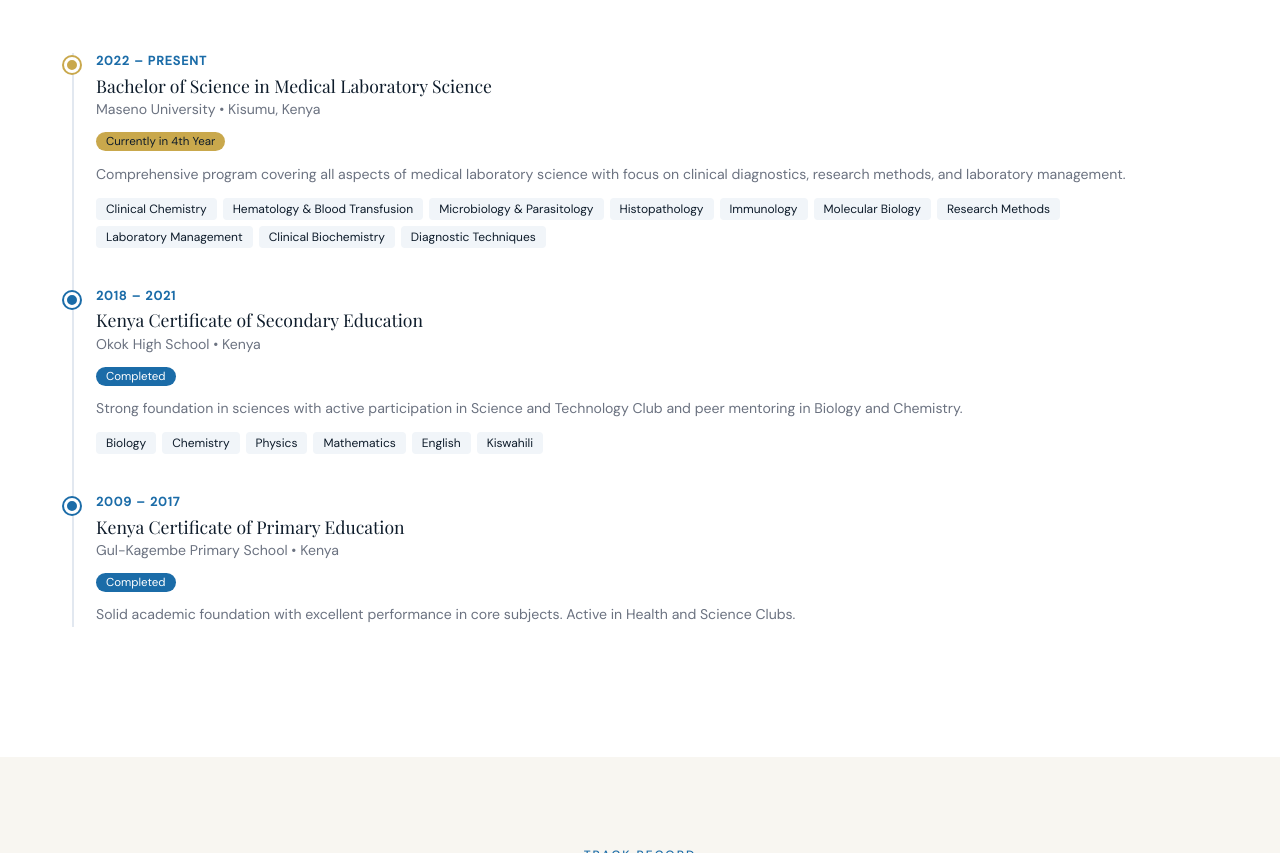
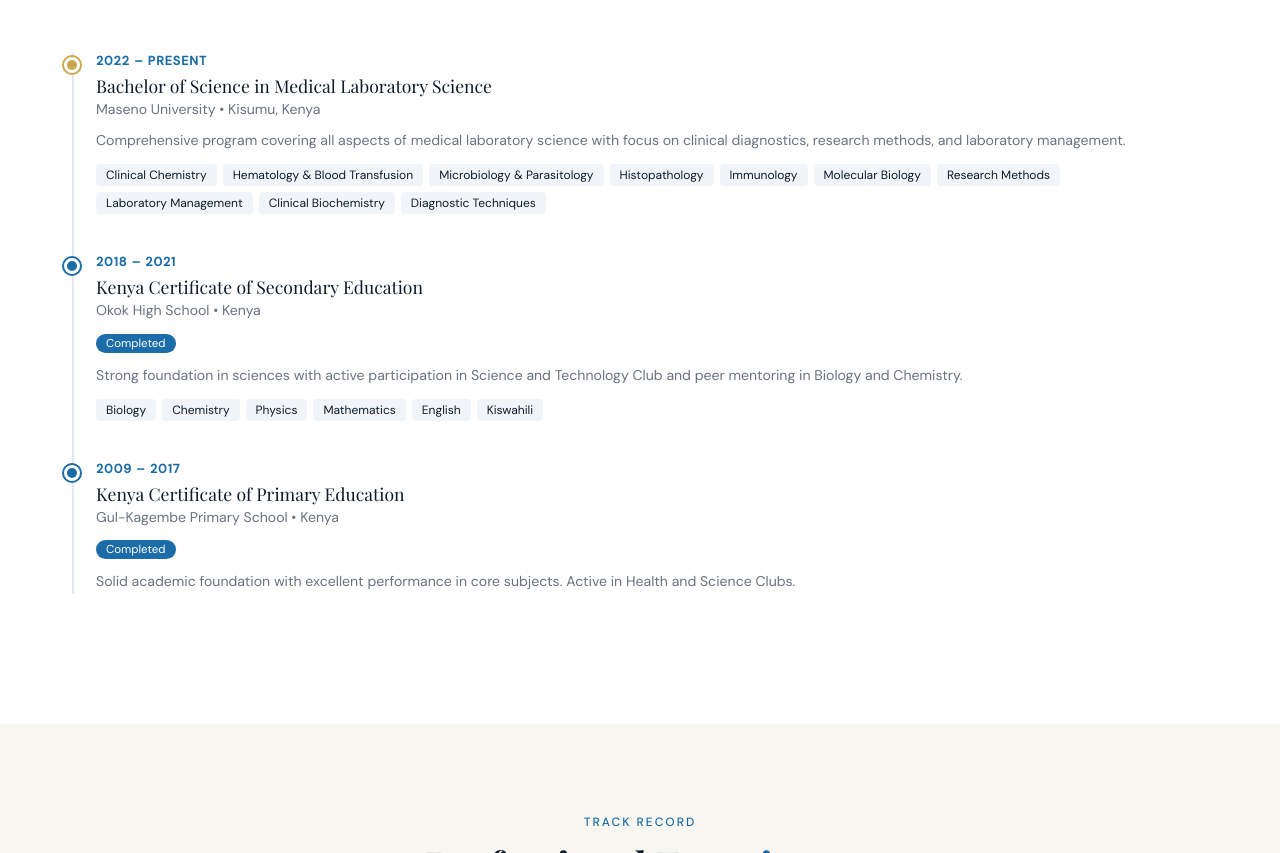
Before and after one commit to EDDIZO616/edwardomondi.github.io, a plain HTML site: page index.html in a window 1280 px wide. Shown: the part 3720-4573 px from the top of the page. Drawn offline with nearby package versions, Linux system fonts and the light colour scheme.

Commit message:
Remove current year badge from education section
Removed the badge indicating current year in education.

```diff
--- a/index.html
+++ b/index.html
@@ -450,7 +450,6 @@
       <div class="timeline-date">2022 – Present</div>
       <div class="timeline-title">Bachelor of Science in Medical Laboratory Science</div>
       <div class="timeline-org">Maseno University • Kisumu, Kenya</div>
-      <span class="timeline-badge gold">Currently in 4th Year</span>
       <p style="font-size:0.88rem;color:var(--gray);margin-bottom:0.7rem;line-height:1.7;">Comprehensive program covering all aspects of medical laboratory science with focus on clinical diagnostics, research methods, and laboratory management.</p>
       <div class="timeline-courses">
         <span class="course-tag">Clinical Chemistry</span>
```
